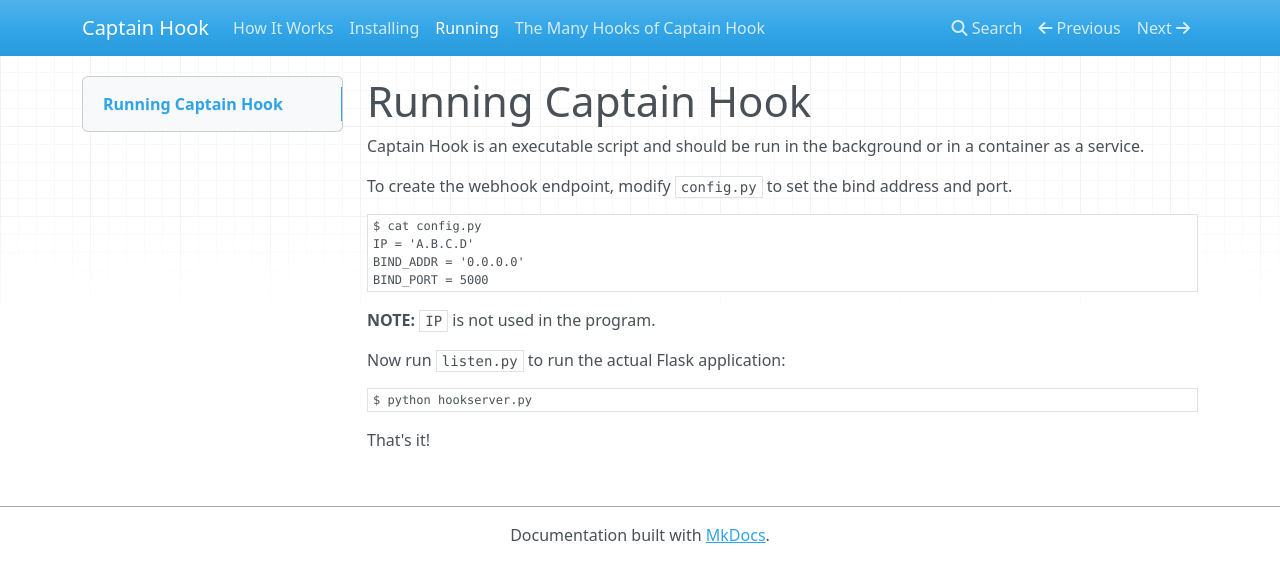
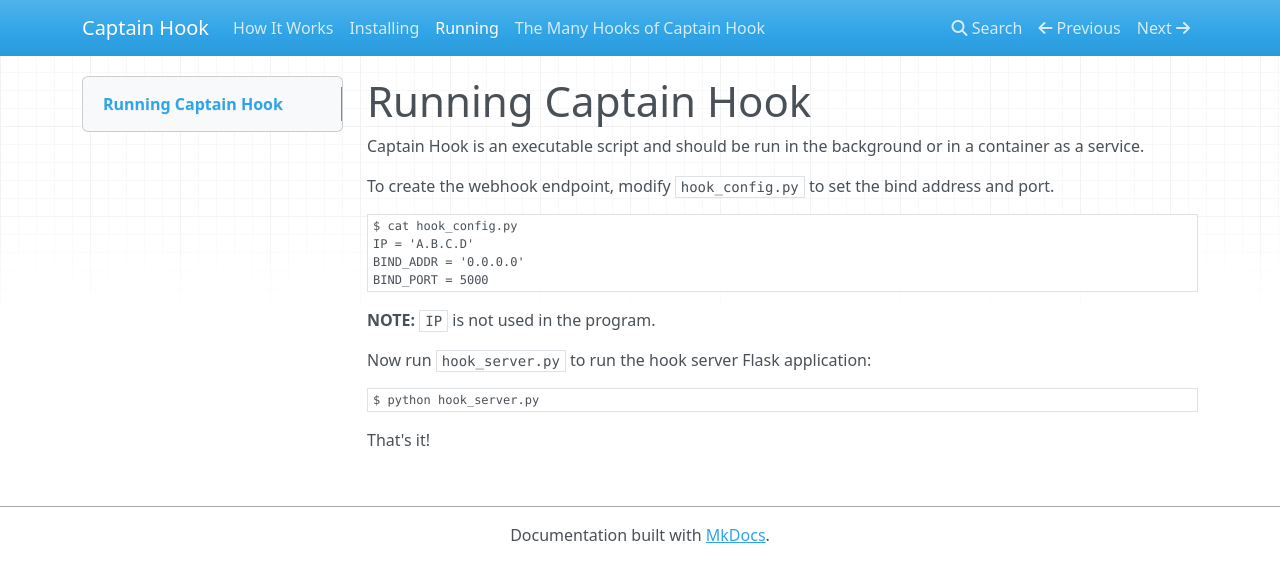
Before and after one commit to charlesreid1/captain-hook, an MkDocs documentation site: the page built from docs/running.md, in a window 1280 px wide. Shown: the top 582 px of the page. Built offline with MkDocs 1.6.1, drawn with Linux system fonts in a browser that asks for light colours; nearby versions of some CDN libraries; old or Windows-style settings are respelled for this version of MkDocs.

Commit message:
fix typo in running docs

````diff
--- a/docs/running.md
+++ b/docs/running.md
@@ -5,11 +5,11 @@ and should be run in the background
 or in a container as a service.
 
 To create the webhook endpoint,
-modify `config.py` to set the bind
+modify `hook_config.py` to set the bind
 address and port.
 
 ```plain
-$ cat config.py
+$ cat hook_config.py
 IP = 'A.B.C.D'
 BIND_ADDR = '0.0.0.0'
 BIND_PORT = 5000
@@ -17,10 +17,11 @@ BIND_PORT = 5000
 
 **NOTE:** `IP` is not used in the program.
 
-Now run `listen.py` to run the actual Flask application:
+Now run `hook_server.py` to run the hook server
+Flask application:
 
 ```plain
-$ python hookserver.py
+$ python hook_server.py
 ```
 
 That's it!
````
